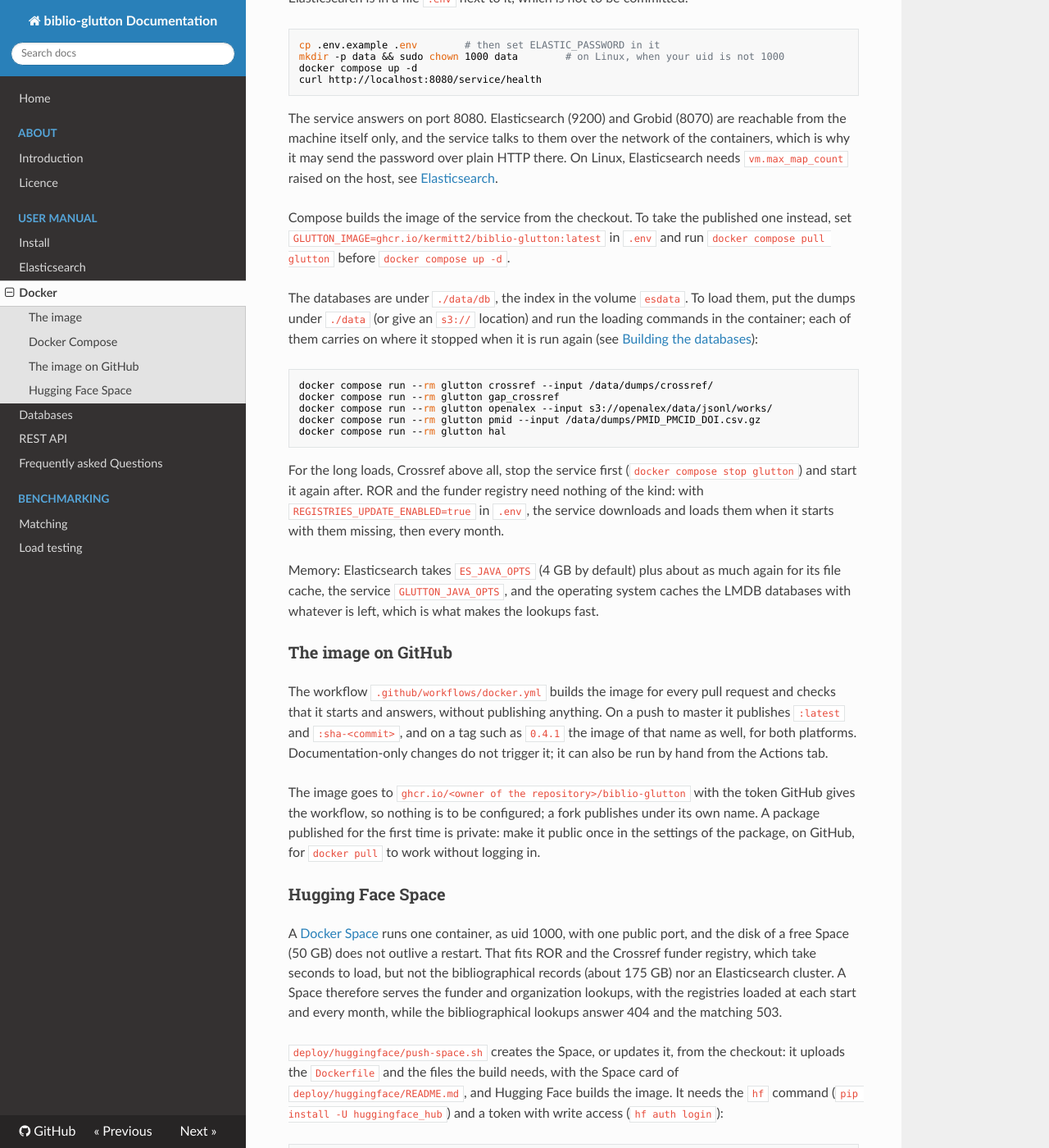
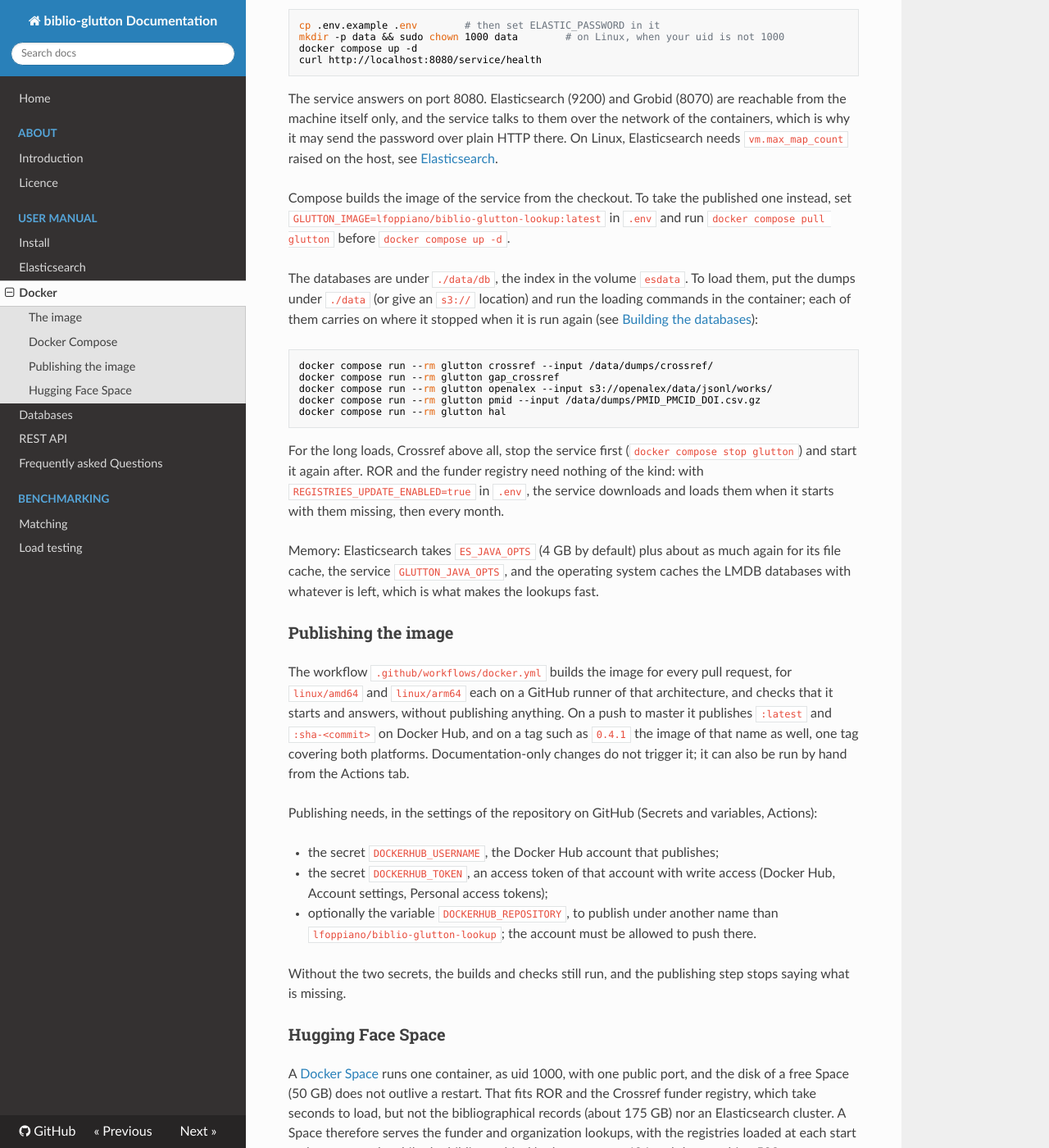
Before and after one commit to kermitt2/biblio-glutton, an MkDocs documentation site: the page built from doc/Docker.md, in a window 1280 px wide and 1400 px high, scrolled down 1687 px. Shown: the whole window at 82% size. Built offline with MkDocs 1.6.1, drawn with Linux system fonts in a browser that asks for light colours; nearby versions of some CDN libraries; some of the changed text lies outside the part shown.

Commit message:
Build each platform on its own runner and publish on Docker Hub
The arm64 image was built under emulation. Each platform now builds and
is checked on a GitHub runner of its own architecture (ubuntu-24.04-arm
for arm64), is pushed by digest, and a last job joins the two digests
under the tags.

The image goes to Docker Hub, as lfoppiano/biblio-glutton-lookup where
the 0.2 image already is, with the secrets DOCKERHUB_USERNAME and
DOCKERHUB_TOKEN; the variable DOCKERHUB_REPOSITORY gives another name.
Without the secrets the publishing step stops saying what is missing.

````diff
--- a/doc/Docker.md
+++ b/doc/Docker.md
@@ -7,12 +7,12 @@ in each of them without its configuration file being edited.
 
 ### The image
 
-The image is published on the GitHub Container Registry, for `linux/amd64` and `linux/arm64`
-(Apple Silicon included):
+The image is published on [Docker Hub](https://hub.docker.com/r/lfoppiano/biblio-glutton-lookup),
+for `linux/amd64` and `linux/arm64` (Apple Silicon included):
 
 ```sh
-docker pull ghcr.io/kermitt2/biblio-glutton:latest     # master
-docker pull ghcr.io/kermitt2/biblio-glutton:0.4.1      # a release
+docker pull lfoppiano/biblio-glutton-lookup:latest     # master
+docker pull lfoppiano/biblio-glutton-lookup:0.4.1      # a release
 ```
 
 It can also be built from the checkout, which needs neither Java nor Gradle on the machine, the
@@ -81,7 +81,7 @@ why it may send the password over plain HTTP there. On Linux, Elasticsearch need
 `vm.max_map_count` raised on the host, see [Elasticsearch](Elasticsearch.md).
 
 Compose builds the image of the service from the checkout. To take the published one instead,
-set `GLUTTON_IMAGE=ghcr.io/kermitt2/biblio-glutton:latest` in `.env` and run
+set `GLUTTON_IMAGE=lfoppiano/biblio-glutton-lookup:latest` in `.env` and run
 `docker compose pull glutton` before `docker compose up -d`.
 
 The databases are under `./data/db`, the index in the volume `esdata`. To load them, put the
@@ -106,18 +106,25 @@ Memory: Elasticsearch takes `ES_JAVA_OPTS` (4 GB by default) plus about as much
 file cache, the service `GLUTTON_JAVA_OPTS`, and the operating system caches the LMDB databases
 with whatever is left, which is what makes the lookups fast.
 
-### The image on GitHub
+### Publishing the image
 
-The workflow `.github/workflows/docker.yml` builds the image for every pull request and checks
-that it starts and answers, without publishing anything. On a push to master it publishes
-`:latest` and `:sha-<commit>`, and on a tag such as `0.4.1` the image of that name as well, for
-both platforms. Documentation-only changes do not trigger it; it can also be run by hand from the
-Actions tab.
+The workflow `.github/workflows/docker.yml` builds the image for every pull request, for
+`linux/amd64` and `linux/arm64` each on a GitHub runner of that architecture, and checks that it
+starts and answers, without publishing anything. On a push to master it publishes `:latest` and
+`:sha-<commit>` on Docker Hub, and on a tag such as `0.4.1` the image of that name as well, one
+tag covering both platforms. Documentation-only changes do not trigger it; it can also be run by
+hand from the Actions tab.
 
-The image goes to `ghcr.io/<owner of the repository>/biblio-glutton` with the token GitHub gives
-the workflow, so nothing is to be configured; a fork publishes under its own name. A package
-published for the first time is private: make it public once in the settings of the package, on
-GitHub, for `docker pull` to work without logging in.
+Publishing needs, in the settings of the repository on GitHub (Secrets and variables, Actions):
+
+- the secret `DOCKERHUB_USERNAME`, the Docker Hub account that publishes;
+- the secret `DOCKERHUB_TOKEN`, an access token of that account with write access (Docker Hub,
+  Account settings, Personal access tokens);
+- optionally the variable `DOCKERHUB_REPOSITORY`, to publish under another name than
+  `lfoppiano/biblio-glutton-lookup`; the account must be allowed to push there.
+
+Without the two secrets, the builds and checks still run, and the publishing step stops saying
+what is missing.
 
 ### Hugging Face Space
 
--- a/docker-compose.yml
+++ b/docker-compose.yml
@@ -10,8 +10,8 @@
 services:
   glutton:
     build: .
-    # built from this checkout; GLUTTON_IMAGE=ghcr.io/kermitt2/biblio-glutton:latest in .env, then
-    # docker compose pull glutton, takes the published image instead
+    # built from this checkout; GLUTTON_IMAGE=lfoppiano/biblio-glutton-lookup:latest in .env, then
+    # docker compose pull glutton, takes the image published on Docker Hub instead
     image: ${GLUTTON_IMAGE:-biblio-glutton:0.4.0}
     restart: unless-stopped
     depends_on:
````
Also changed, not shown: 2 other files.
